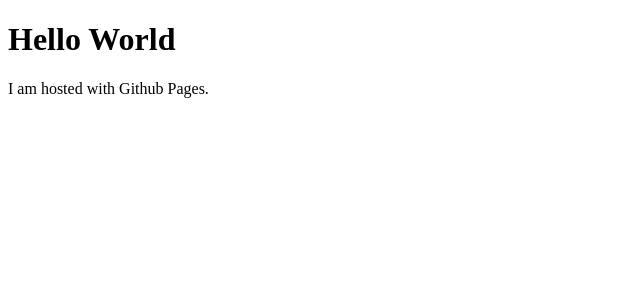
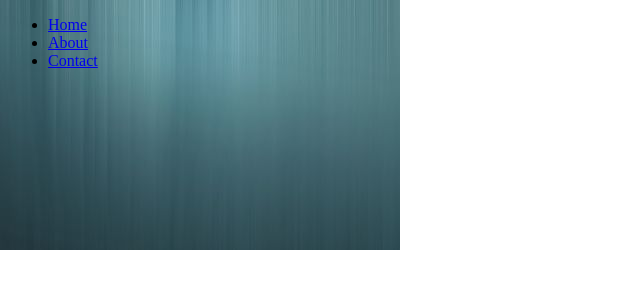
Before and after one commit to ShanelSillva123/ShanelSillva123.github.io, a plain HTML site: page index.html in a window 1280 px wide. Shown: the whole page, without its empty margins (0-640 px from the left). Drawn offline with Linux system fonts and the light colour scheme.

Commit message:
Summary
A background image has been added to the CSS file.

```diff
--- /dev/null
+++ b/css/template.css
@@ -0,0 +1,4 @@
+body {
+    background-image: url("Images/3a3b7b936e3ff87016de28ea865cbbb6.jpg");
+    background-repeat: no-repeat;
+}
--- a/index.html
+++ b/index.html
@@ -1,11 +1,27 @@
 <!DOCTYPE html>
 <html lang="en">
-    <head>
-        <meta charset="UTF-8">
-        <title></title>
-    </head>
-    <body>
-        <h1>Hello World</h1>
-        <p>I am hosted with Github Pages.</p>
-    </body>
+<head>
+    <link rel="stylesheet" href="css/template.css">
+    <meta charset="UTF-8">
+    <meta http-equiv="X-UA-Compatible" content="IE=edge">
+    <meta name="viewport" content="width=device-width" initial-scale="1" shrink-to-fit="no">
+    <title>.Home.</title>
+</head>
+<body>
+<div id="container">
+    <div id="navbar">
+        <ul>
+            <li class="nav-item">
+                <a href="index.html">Home</a>
+            </li>
+            <li class="nav-item">
+                <a href="about.html">About</a>
+            </li>
+            <li class="nav-item">
+                <a href="contact.html">Contact</a>
+            </li>
+        </ul>
+    </div>
+</div>
+</body>
 </html>
```
Also changed, not shown: css/Images/3a3b7b936e3ff87016de28ea865cbbb6.jpg (added).
